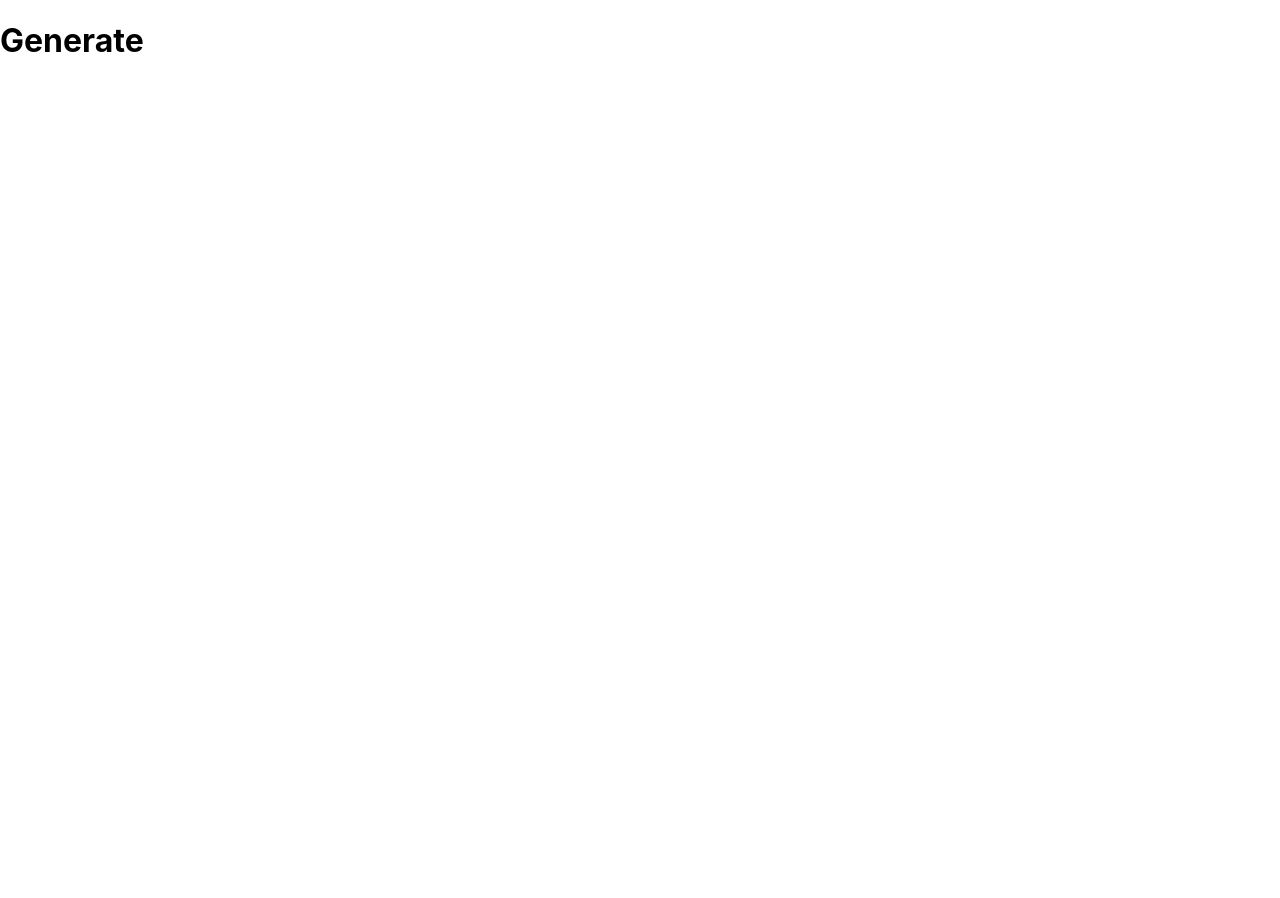
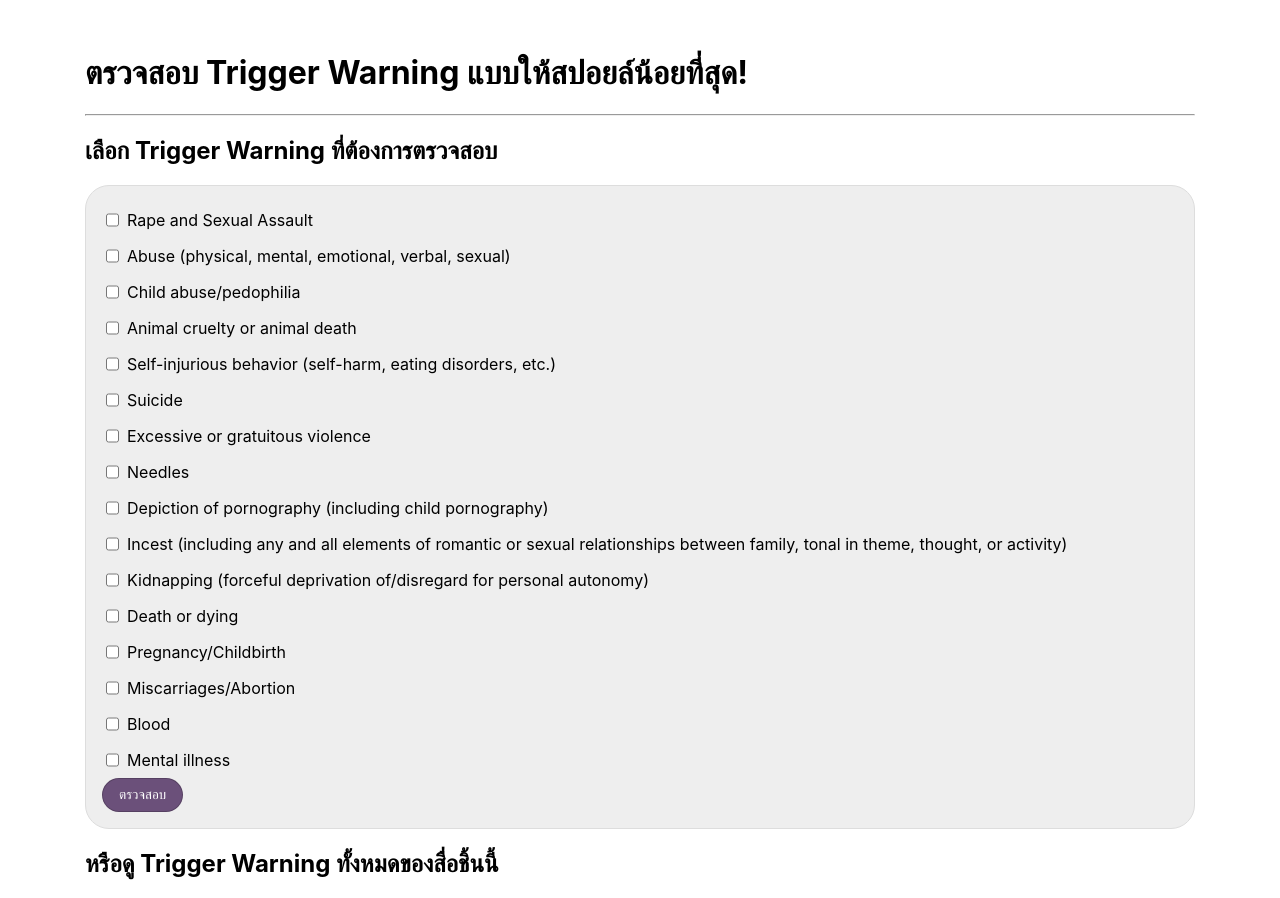
Before and after one commit to taepras/triggerwarning, a React (Create React App) app: page /generate in a window 1280 px wide. Shown: the top 898 px of the page. Before the commit the page ends 800 px from the top, so only its background shows below. Built offline with nearby package versions, Linux system fonts and the light colour scheme.

Commit message:
finish 1st ver of check page

```diff
--- /dev/null
+++ b/database.rules.json
@@ -0,0 +1,6 @@
+{
+  "rules": {
+    ".read": "auth != null",
+    ".write": "auth != null"
+  }
+}
--- a/package.json
+++ b/package.json
@@ -2,12 +2,12 @@
   "name": "triggerwarning",
   "version": "0.1.0",
   "private": true,
+  "homepage": "http://taepras.github.io/triggerwarning",
   "dependencies": {
     "@testing-library/jest-dom": "^5.14.1",
     "@testing-library/react": "^11.2.7",
     "@testing-library/user-event": "^12.8.3",
     "firebase": "^9.1.3",
-    "firebase-tools": "^9.21.0",
     "react": "^17.0.2",
     "react-dom": "^17.0.2",
     "react-grid-system": "^7.3.1",
@@ -20,7 +20,9 @@
     "start": "react-scripts start",
     "build": "react-scripts build",
     "test": "react-scripts test",
-    "eject": "react-scripts eject"
+    "eject": "react-scripts eject",
+    "predeploy": "npm run build",
+    "deploy": "gh-pages -d build"
   },
   "eslintConfig": {
     "extends": [
--- /dev/null
+++ b/src/components/Button.jsx
@@ -0,0 +1,11 @@
+import styled from 'styled-components';
+
+const Button = styled.button`
+  padding: 8px 16px;
+  border-radius: 999px;
+  border: 1px solid rgba(0, 0, 0, 0.2);
+  background-color: #6b507a;
+  color: white;
+`;
+
+export default Button;
--- /dev/null
+++ b/src/components/Well.jsx
@@ -0,0 +1,10 @@
+import styled from 'styled-components';
+
+const Well = styled.div`
+  background-color: #eee;
+  padding: 16px;
+  border-radius: 24px;
+  border: 1px solid #ddd;
+`;
+
+export default Well;
--- a/src/pages/Check.jsx
+++ b/src/pages/Check.jsx
@@ -2,15 +2,9 @@ import styled from 'styled-components';
 import { Container, Row, Col } from 'react-grid-system';
 import WarningList from '../data/WarningList';
 import { useEffect, useState } from 'react';
-import { useSearchParams } from 'react-router-dom'
-
-
-const Well = styled.div`
-  background-color: #eee;
-  padding: 8px;
-  border-radius: 4px;
-  border: 1px solid #ddd;
-`;
+// import { useSearchParams } from 'react-router-dom'
+import Well from '../components/Well';
+import Button from '../components/Button';
 
 function Check() {
   // const [searchParams, setSearchParams] = useSearchParams();
@@ -22,6 +16,8 @@ function Check() {
   let search = window.location.search;
   let searchParams = new URLSearchParams(search);
   const id = searchParams.get('id')
+
+  console.log(id)
 
   useEffect(() => {
     const newApplicableWarnings = [];
@@ -47,38 +43,38 @@ function Check() {
     setDisplayMode('result');
   }
 
-  return <Container>
+  return <Container style={{paddingBottom: 64, paddingTop: 32}}>
     <Row>
       <Col>
         <h1>ตรวจสอบ Trigger Warning แบบให้สปอยล์น้อยที่สุด!</h1>
+        <hr/>
         {displayMode === 'select' &&
           <>
             <h2>เลือก Trigger Warning ที่ต้องการตรวจสอบ</h2>
             <Well>
-              <ul>
                 {WarningList.map((x, i) => (
-                  <li>
-                    <label>
+                  <div style={{paddingBottom: 8, paddingTop: 8}} key={`choice-${i}`}>
+                    <label style={{display: 'flex'}}>
                       <input
                         name="warnings"
                         type="checkbox"
                         checked={isWarningChecked[i]}
+                        style={{ display: 'inline-block', marginRight: 8 }}
                         onChange={() => { toggleWarning(i) }} />
-                      {x}
+                      <span style={{ flexGrow: 1 }}>{x}</span>
                     </label>
-                  </li>
+                  </div>
                 ))}
-              </ul>
-              <button onClick={checkWarning}>ตรวจสอบ</button>
+            <Button onClick={checkWarning}>ตรวจสอบ</Button>
             </Well>
 
-            <h2>Trigger Warning ทั้งหมดของสื่อชิ้นนี้</h2>
+            <h2>หรือดู Trigger Warning ทั้งหมดของสื่อชิ้นนี้</h2>
             <Well>
-              <button onClick={() => setShowAll(!isShowAll)}>show/hide</button>
+            <Button onClick={() => setShowAll(!isShowAll)}>show/hide</Button>
               {isShowAll &&
                 <ul>
-                  {applicableWarnings.map(x => (
-                    <li>{x}</li>
+                  {applicableWarnings.map((x, i) => (
+                    <li key={`filtered-${i}`}>{x}</li>
                   ))}
                 </ul>
               }
@@ -94,14 +90,14 @@ function Check() {
                 <>{
                   isWarningChecked[i]
                   &&
-                  <li>
+                  <li key={`all-${i}`}>
                     <b>{isWarningChecked[i] && applicableWarnings.includes(x) ? 'YES' : 'NO'}</b>
                     {' '}{x}
                   </li>
                 }</>
               ))}
             </Well>
-            <button onClick={() => setDisplayMode('select')}>ย้อนกลับ</button>
+          <Button onClick={() => setDisplayMode('select')}>ย้อนกลับ</Button>
           </>
         }
       </Col>
--- a/src/pages/Generate.jsx
+++ b/src/pages/Generate.jsx
@@ -1,5 +1,108 @@
+import styled from 'styled-components';
+import { Container, Row, Col } from 'react-grid-system';
+import WarningList from '../data/WarningList';
+import { useEffect, useState } from 'react';
+// import { useSearchParams } from 'react-router-dom'
+import Well from '../components/Well';
+import Button from '../components/Button';
+
 function Generate() {
-  return <h1>Generate</h1>
+  // const [searchParams, setSearchParams] = useSearchParams();
+  const [isShowAll, setShowAll] = useState(false);
+  const [isWarningChecked, setWarningChecked] = useState([]);
+  const [applicableWarnings, setApplicableWarnings] = useState([]);
+  const [displayMode, setDisplayMode] = useState('select');
+
+  let search = window.location.search;
+  let searchParams = new URLSearchParams(search);
+  const id = searchParams.get('id')
+
+  console.log(id)
+
+  useEffect(() => {
+    const newApplicableWarnings = [];
+    for (let i = 0; i < WarningList.length; i++) {
+      if (id & (1 << i)) {
+        console.log(WarningList[i]);
+        newApplicableWarnings.push(WarningList[i]);
+      }
+
+      isWarningChecked.push(false);
+    }
+
+    setApplicableWarnings(newApplicableWarnings);
+  }, []);
+
+  const toggleWarning = (i) => {
+    const newIsWarningChecked = [...isWarningChecked];
+    newIsWarningChecked[i] = !newIsWarningChecked[i];
+    setWarningChecked(newIsWarningChecked);
+  }
+
+  const checkWarning = (i) => {
+    setDisplayMode('result');
+  }
+
+  return <Container style={{ paddingBottom: 64, paddingTop: 32 }}>
+    <Row>
+      <Col>
+        <h1>ตรวจสอบ Trigger Warning แบบให้สปอยล์น้อยที่สุด!</h1>
+        <hr />
+        {displayMode === 'select' &&
+          <>
+            <h2>เลือก Trigger Warning ที่ต้องการตรวจสอบ</h2>
+            <Well>
+              {WarningList.map((x, i) => (
+                <div style={{ paddingBottom: 8, paddingTop: 8 }} key={`choice-${i}`}>
+                  <label style={{ display: 'flex' }}>
+                    <input
+                      name="warnings"
+                      type="checkbox"
+                      checked={isWarningChecked[i]}
+                      style={{ display: 'inline-block', marginRight: 8 }}
+                      onChange={() => { toggleWarning(i) }} />
+                    <span style={{ flexGrow: 1 }}>{x}</span>
+                  </label>
+                </div>
+              ))}
+              <Button onClick={checkWarning}>ตรวจสอบ</Button>
+            </Well>
+
+            <h2>หรือดู Trigger Warning ทั้งหมดของสื่อชิ้นนี้</h2>
+            <Well>
+              <Button onClick={() => setShowAll(!isShowAll)}>show/hide</Button>
+              {isShowAll &&
+                <ul>
+                  {applicableWarnings.map((x, i) => (
+                    <li key={`filtered-${i}`}>{x}</li>
+                  ))}
+                </ul>
+              }
+            </Well>
+          </>
+        }
+
+        {displayMode === 'result' &&
+          <>
+            <Well>
+              <h2>Checking Result</h2>
+              {WarningList.map((x, i) => (
+                <>{
+                  isWarningChecked[i]
+                  &&
+                  <li key={`all-${i}`}>
+                    <b>{isWarningChecked[i] && applicableWarnings.includes(x) ? 'YES' : 'NO'}</b>
+                    {' '}{x}
+                  </li>
+                }</>
+              ))}
+            </Well>
+            <Button onClick={() => setDisplayMode('select')}>ย้อนกลับ</Button>
+          </>
+        }
+      </Col>
+    </Row>
+  </Container>
 }
 
 export default Generate;
```
